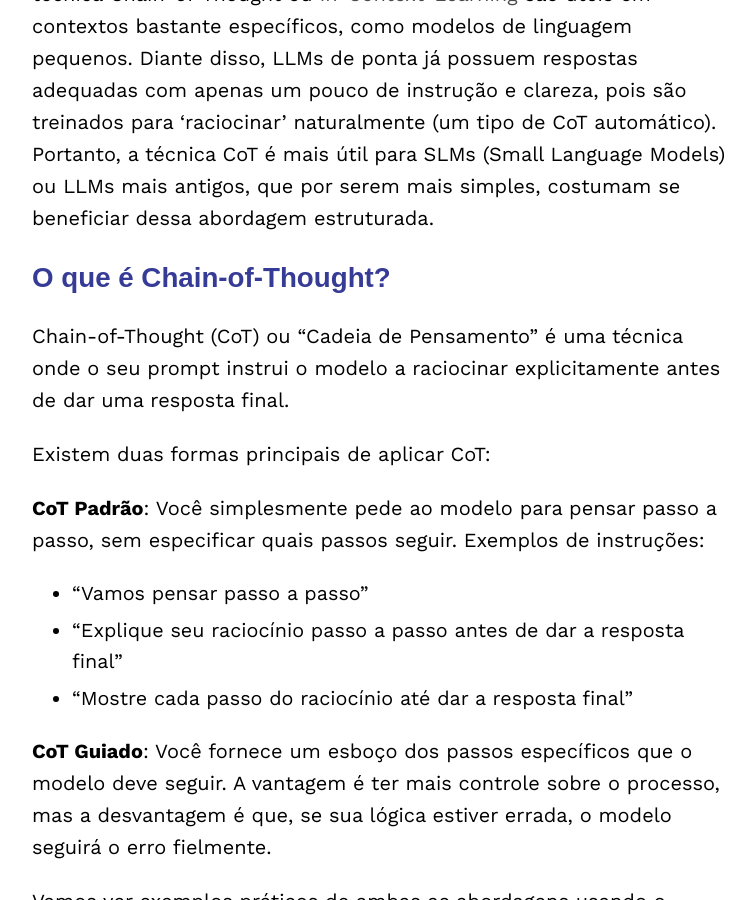
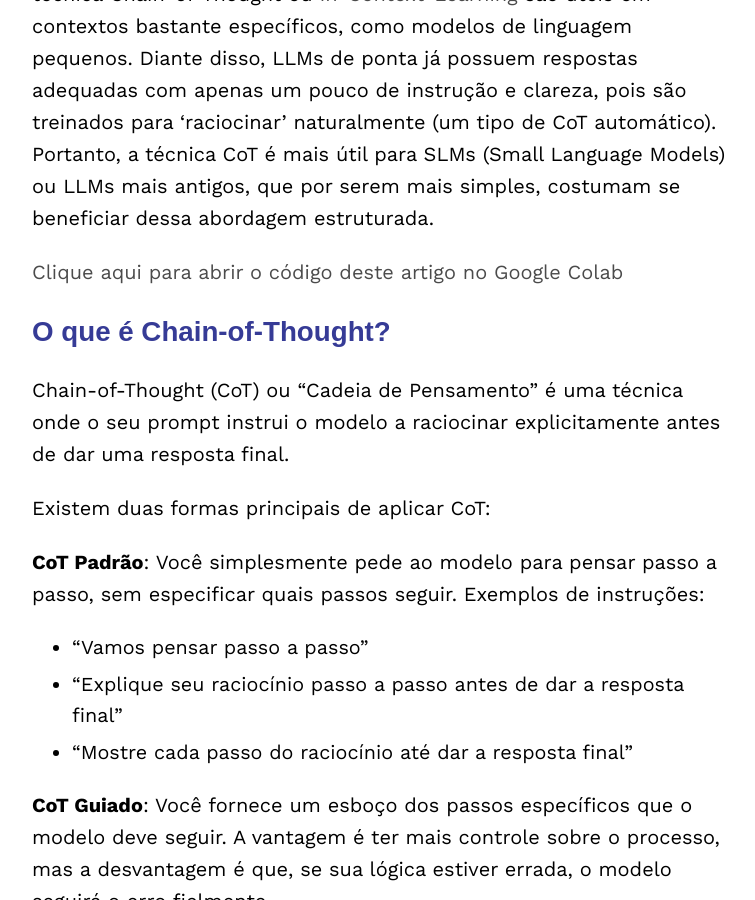
Before and after one commit to iablog/iablog.github.io, a Jekyll site: the page built from _posts/2026-01-16-post.md, in a window 1280 px wide and 900 px high, scrolled down 1129 px. Shown: the whole window, without its empty margins (258-1013 px from the left). Built offline with Jekyll 4.4.1, drawn with Linux system fonts in a browser that asks for light colours.

Commit message:
adding a link to Google Colab with the codes provided in the article CoT

```diff
--- a/_posts/2026-01-16-post.md
+++ b/_posts/2026-01-16-post.md
@@ -11,6 +11,8 @@ tags: [Prompt Engineering, Chain-of-Thought, LLM]
 ---
 
 Antes de qualquer explicação neste artigo é válido ressaltar que a técnica Chain-of-Thought ou [In-Context-Learning](https://iablog.github.io/prompt%20engineering/2025/11/07/post.html) são úteis em contextos bastante específicos, como modelos de linguagem pequenos. Diante disso, LLMs de ponta já possuem respostas adequadas com apenas um pouco de instrução e clareza, pois são treinados para 'raciocinar' naturalmente (um tipo de CoT automático). Portanto, a técnica CoT é mais útil para SLMs (Small Language Models) ou LLMs mais antigos, que por serem mais simples, costumam se beneficiar dessa abordagem estruturada.
+
+[Clique aqui para abrir o código deste artigo no Google Colab](https://colab.research.google.com/drive/1AI_mgspq9DGRxcsFX3GQmb02ND9kFy3G#scrollTo=2de6791e)
 
 ## O que é Chain-of-Thought?
 
```
